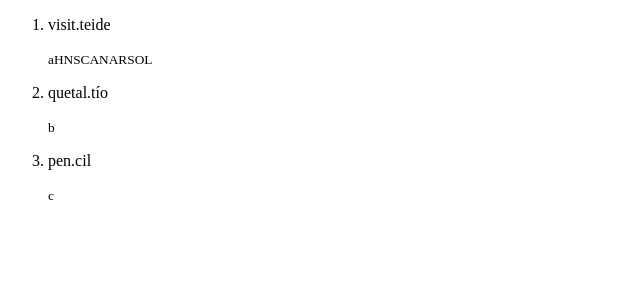
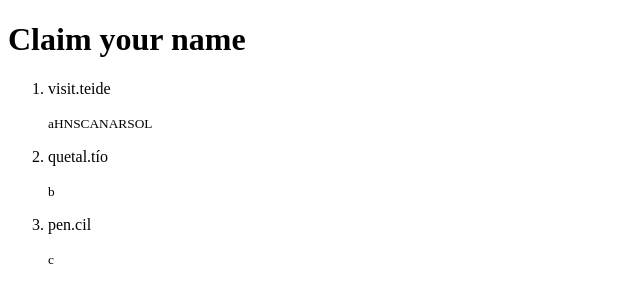
Before and after one commit to miguelgargallo/miguelgargallo_bootcamp_fullstack_react_0012_tablas, a JavaScript app: page / in a window 1280 px wide. Shown: the top 302 px of the page, without its empty margins (0-640 px from the left). Built offline with nearby package versions, Linux system fonts and the light colour scheme.

Commit message:
hemos entrado en Troya. estamos en el Index.js seeee hemos entrado en Troya. estamos en el Index.js seeee

```diff
--- a/src/App.js
+++ b/src/App.js
@@ -1,34 +1,15 @@
 import "./styles.css";
 import { Melo } from "./Note.js";
 
-const notes = [
-  {
-    id: 1,
-    wallet: "a",
-    domain: "visit.teide",
-    important: true,
-    currencies: ["HNS", "CANAR", "SOL"]
-  },
-  {
-    id: 2,
-    wallet: "b",
-    domain: "quetal.tío",
-    important: true
-  },
-  {
-    id: 3,
-    wallet: "c",
-    domain: "pen.cil",
-    important: true
-  }
-];
-
-export default function App() {
+export default function App({ notes = [] }) {
   return (
-    <ol>
-      {notes.map((note) => (
-        <Melo key={note.id} {...note} />
-      ))}
-    </ol>
+    <div>
+      <h1>Claim your name</h1>
+      <ol>
+        {notes.map((note) => (
+          <Melo key={note.id} {...note} />
+        ))}
+      </ol>
+    </div>
   );
 }
--- a/src/index.js
+++ b/src/index.js
@@ -1,13 +1,30 @@
-import { StrictMode } from "react";
 import { createRoot } from "react-dom/client";
 
 import App from "./App";
 
+const notes = [
+  {
+    id: 1,
+    wallet: "a",
+    domain: "visit.teide",
+    important: true,
+    currencies: ["HNS", "CANAR", "SOL"]
+  },
+  {
+    id: 2,
+    wallet: "b",
+    domain: "quetal.tío",
+    important: true
+  },
+  {
+    id: 3,
+    wallet: "c",
+    domain: "pen.cil",
+    important: true
+  }
+];
+
 const rootElement = document.getElementById("root");
 const root = createRoot(rootElement);
 
-root.render(
-  <StrictMode>
-    <App />
-  </StrictMode>
-);
+root.render(<App notes={notes} />);
```
